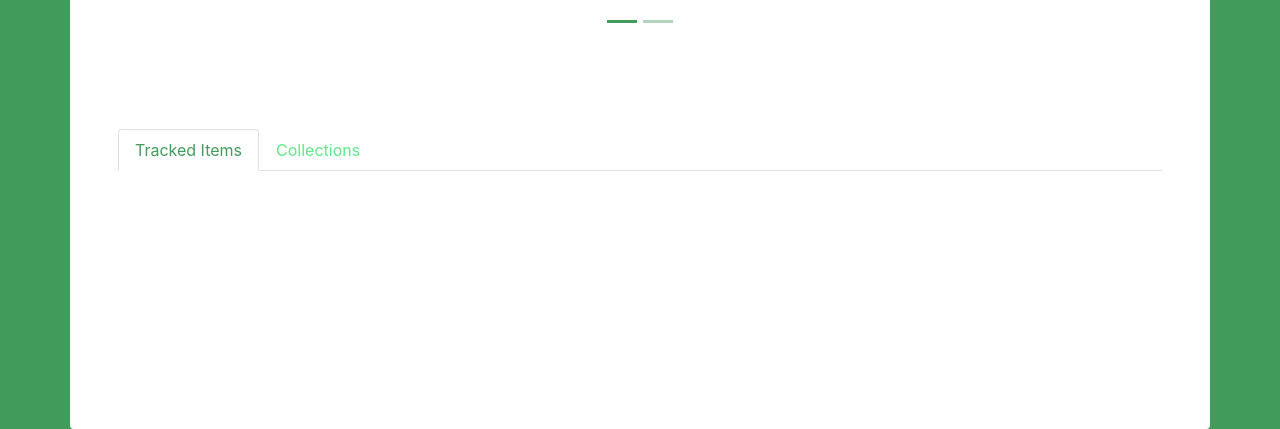
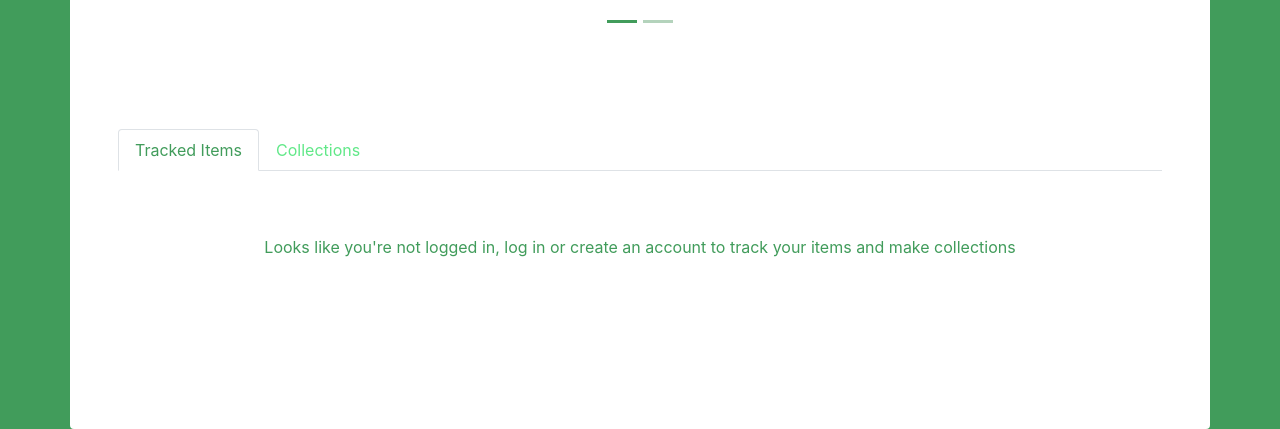
Before and after one commit to First-Derivative/MarketTrack, a Django app: template MarketTrack/Frontend/templates/Frontend/homepage.html in a window 1280 px wide. Shown: the part 851-1280 px from the top of the page. Run offline with Django 3.2, Linux system fonts and the light colour scheme; the template is opened without the code that fills it, so the values that code supplies are empty.

Commit message:
implement tracked and collection items api requests

```diff
--- a/MarketTrack/Backend/urls.py
+++ b/MarketTrack/Backend/urls.py
@@ -3,6 +3,7 @@ from .views import *
 
 urlpatterns = [
   path("search/<str:query>", search_api),
-  path("get/tracked_items", getTrackedItems),
-  # path("get/collections", getColelctions),
+  path("get/tracked_items", getTrackedItems, name="getTracked_api"),
+  path("get/collections", getCollections, name="getCollections_api"),
+  path("tester", testView)
 ]
--- a/MarketTrack/Backend/views.py
+++ b/MarketTrack/Backend/views.py
@@ -2,15 +2,75 @@ from django.shortcuts import render
 from django.http import HttpResponse, JsonResponse, HttpResponseBadRequest
 from django.contrib.auth.decorators import login_required, user_passes_test
 
+from UserAccounts.models import UserAccount
+from Frontend.models import *
+
 def search_api(request, query):
   return HttpResponse(status=200)
 
-@login_required
+def serializeItem(item):
+  serializedItem = {}
+  serializedItem["name"] = item.name
+  serializedItem["source"] = item.source
+  serializedItem["price"] = item.price
+  serializedItem["stock_bool"] = item.stock_bool
+  serializedItem["stock_no"] = item.stock_no
+  serializedItem["timestamp"] = item.timestamp
+
+  return serializedItem
+
 def getTrackedItems(request):
   if(request.method == "GET"):
-    return HttpResponse(status=200)
+    if(not request.user.is_anonymous):
+
+      user = request.user
+      json_tracked = []
+      tracked_query = Tracked.objects.filter(user=user)
+
+      if(tracked_query.exists()):
+
+        for tracked_items in tracked_query:
+          obj = serializeItem(tracked_items.item)
+          json_tracked.append(obj)
+        return JsonResponse({"tracked_items": json_tracked})
+
+      else:
+        return JsonResponse({"noItems": "true"})
+
+    else:
+      return JsonResponse({"noUser": "true"})
+  return HttpResponseBadRequest("Invalid Request")
+
+def getCollections(request):
+  if(request.method == "GET"):
+
+    if(not request.user.is_anonymous):
+      user = request.user
+      json_collections = []
+      collection_query = Collection.objects.filter(user=user)
+
+      if(collection_query.exists()):
+
+        for collection in collection_query:
+          obj = {"name":collection.name}
+          i = 0
+          for collection_item in CollectionItems.objects.filter(collection=collection):
+            i+= 1
+            obj["item_{}".format(i)] = serializeItem(collection_item.item)
+          json_collections.append(obj)
+
+        return JsonResponse({"collections": json_collections})
+      else:
+        return JsonResponse({"noCollections": "true"})
+    else:
+      return JsonResponse({"noUser": "true"})
   return HttpResponseBadRequest("Invalid Request")
 
 # 404 error handler view
 def error_handler(request):
   return HttpResponseBadRequest("Invalid Resource")
+
+def testView(request):
+  if(request.user.is_anonymous):
+    print("ANONYMOUS")
+  return HttpResponse(status=200)
--- a/MarketTrack/Frontend/models.py
+++ b/MarketTrack/Frontend/models.py
@@ -52,7 +52,7 @@ class Collection(models.Model):
 
 class CollectionItems(models.Model):
 
-    collection = models.ForeignKey('Collection', on_delete=models.CASCADE)
+    collection = models.ForeignKey('Collection', on_delete=models.CASCADE, related_name="collection_items")
     item = models.ForeignKey(Item, on_delete=models.CASCADE)
 
     def __str__(self):
--- a/MarketTrack/Frontend/static/Frontend/scripts/homepage_ajax_requests.js
+++ b/MarketTrack/Frontend/static/Frontend/scripts/homepage_ajax_requests.js
@@ -1,13 +1,24 @@
 // Ajax Requsts
+
+user_no_tracked_items_div = "<div class='py-5 text-center'><p class='color_supp'>Looks like you don't have any tracked items, search for some items to track!</p></div>"
+user_no_collection_div = "<div class='py-5 text-center'> <p class='color_supp'>Looks like you don't have any collections, create a collection at the collections page</p> </div>"
+
+unlogged_user_content_div = "<div class='p-5 text-center'><p class='color_supp'>Looks like you're not logged in, log in or create an account to track your items and make collections</p></div>"
 
 // Homepage: tracked_display requests
 function getTrackedItems(obj) {
 
   $.ajax({
-    type: 'GET',
-    url: "",
+    type: "GET",
+    url: getTracked_api,
     success: function(response){
-      // content = response.content
+
+      if(response.hasOwnProperty("noItems"))
+      {
+        $("#tracked_content").append(user_no_tracked_items_div)
+        console.log("TRACKED")
+      }
+      if(response.hasOwnProperty("noUser")){$("#tracked_content").append(unlogged_user_content_div)}
 
     },
     error: function(jqXHR, textStatus, errorThrown){
@@ -16,3 +27,22 @@ function getTrackedItems(obj) {
   })
 
 }
+
+// Homepage: collection_display request
+function getCollections(obj) {
+
+  $.ajax({
+    type: "GET",
+    url: getCollections_api,
+    success: function(response){
+
+      if(response.hasOwnProperty("noCollections")){$("#collections_content").append(user_no_collection_div)}
+      if(response.hasOwnProperty("noUser")){$("#collections_content").append(unlogged_user_content_div)}
+
+    },
+    error: function(jqXHR, textStatus, errorThrown){
+      alert("textStatus: " + textStatus + " " + errorThrown)
+    }
+  })
+
+}
--- a/MarketTrack/Frontend/static/Frontend/scripts/homepage_func.js
+++ b/MarketTrack/Frontend/static/Frontend/scripts/homepage_func.js
@@ -1,13 +1,41 @@
+// Assignment of functionality to DOM
 
+
+// Requests on homepage load
+$(document).ready(getTrackedItems($("#tracked_display")))
 
 // Switch Tracked/Collection Tabs
 $("#tracked_display").click(function() {
+
+  if(!$(this).hasClass("active"))
+  {
+    //
+    $("#tracked_content").removeClass("hidden")
+    $("#collections_display").removeClass("active")
+    $("#collections_content").empty()
+
+
+    $("#collections_content").addClass("hidden")
+    $(this).addClass("active")
+  }
   getTrackedItems($(this))
-  $(this).toggleClass("active")
-  $("#collections_display").toggleClass("active")
 })
 
 $("#collections_display").click(function() {
-  $(this).toggleClass("active")
-  $("#tracked_display").toggleClass("active")
+
+  if(!$(this).hasClass("active"))
+  {
+    //
+    $("#collections_content").removeClass("hidden")
+    $("#tracked_display").removeClass("active")
+    $("#tracked_content").empty()
+
+    //
+    $("#tracked_content").addClass("hidden")
+    $(this).addClass("active")
+
+
+  }
+
+  getCollections($(this))
 })
--- a/MarketTrack/Frontend/static/Frontend/styles/style.css
+++ b/MarketTrack/Frontend/static/Frontend/styles/style.css
@@ -23,6 +23,7 @@ html, body
 .no_ptr, .no_ptr:hover{cursor: default;}
 .color_main{color: #61E888;}
 .color_supp{color: #419C5B;}
+.hidden{display: none;}
 
 .invert_img {filter: invert(1);}
 .force_margin_5{margin-top:5rem !important;}
--- a/MarketTrack/Frontend/templates/Frontend/base.html
+++ b/MarketTrack/Frontend/templates/Frontend/base.html
@@ -32,7 +32,7 @@
         <div class="col-md-4 text-right">
             <ul class="nav">
               <li class="nav-item">
-                <a class="nav-link {% if request.path == '/' %}active_nav{% else %}{% endif %}" aria-current="page" href="{% url 'homepage' %}">Home</a>
+                <a class="nav-link {% if request.path == '/homepage' %}active_nav{% else %}{% endif %}" aria-current="page" href="{% url 'homepage' %}">Home</a>
               </li>
               <li class="nav-item">
                 <a class="nav-link" href="#">Tracked</a>
--- a/MarketTrack/Frontend/templates/Frontend/homepage.html
+++ b/MarketTrack/Frontend/templates/Frontend/homepage.html
@@ -89,37 +89,23 @@
       </li>
     </ul>
 
-    <div class="py-3"id="track_content">
-      {% comment %} <ol>
-        <li>Coffee</li>
-        <li>Tea</li>
-        <li>Milk</li>
-        <li>Coffee</li>
-        <li>Tea</li>
-        <li>Milk</li>
-        <li>Coffee</li>
-        <li>Tea</li>
-        <li>Milk</li>
-        <li>Coffee</li>
-        <li>Tea</li>
-        <li>Milk</li>
-        <li>Coffee</li>
-        <li>Tea</li>
-        <li>Milk</li>
-      </ol>   {% endcomment %}
+    <div class="py-3 " id="tracked_content">
+
     </div>
 
-    <div id="collection_content">
+    <div class="py-3 hidden" id="collections_content">
 
     </div>
   <div>
 
-
-
 <div>
 
+<script>
+  let getTracked_api = "{% url 'getTracked_api' %}"
+  let getCollections_api = "{% url 'getCollections_api' %}"
+</script>
 
+<script src="{% static 'Frontend/scripts/homepage_ajax_requests.js'%}"></script>
 <script src="{% static 'Frontend/scripts/homepage_func.js'%}"></script>
-<script src="{% static 'Frontend/scripts/homepage_ajax_requests.js'%}"></script>
 
 {% endblock content %}
--- a/MarketTrack/Frontend/urls.py
+++ b/MarketTrack/Frontend/urls.py
@@ -3,7 +3,7 @@ from .views import *
 
 urlpatterns = [
 
-    path('', homepage_view, name="homepage"),
+    path('homepage', homepage_view, name="homepage"),
     # path('/<str:user>/collections', collections_view, name="collections_page"),
     # path('/<str:user>/tracked', trackedpage_view, name="tracked_page")
 
```
